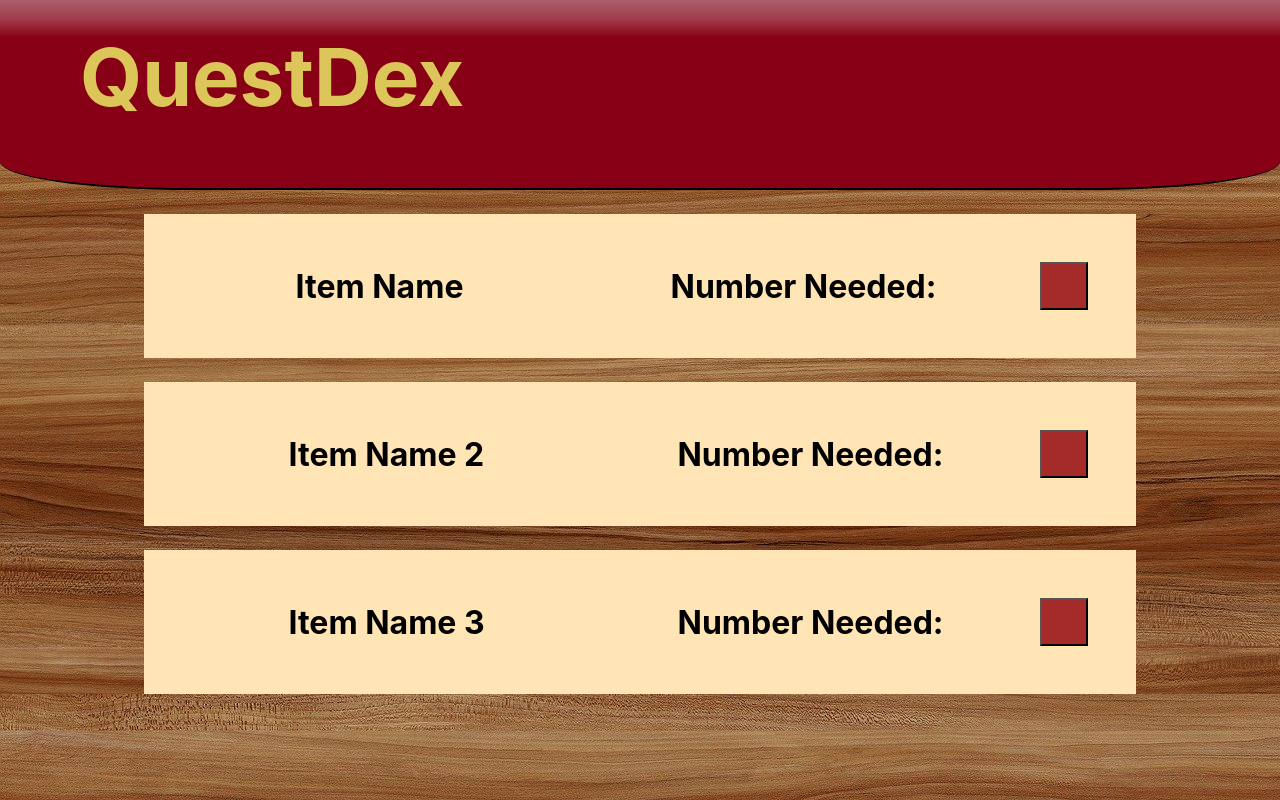
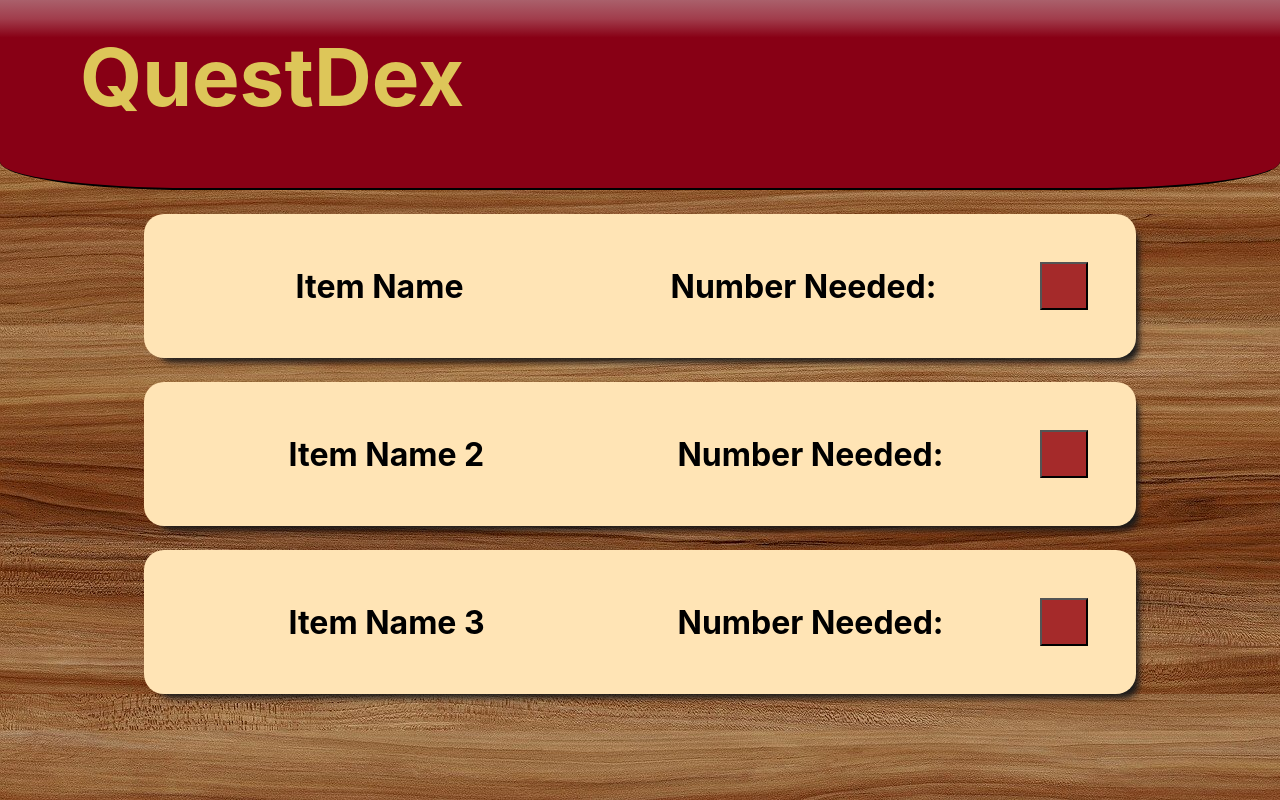
Before and after one commit to YTyler/questdex, a React (Create React App) app: page / in a window 1280 px wide. Built offline with nearby package versions, Linux system fonts and the light colour scheme.

Commit message:
style item

```diff
--- a/src/App.css
+++ b/src/App.css
@@ -45,7 +45,9 @@
   width: 70%;
   margin: 0 auto;
   margin-top: 1em;
+  border-radius: 20px;
   padding: 2em;
+  box-shadow: 8px 9px 6px -5px rgb(27, 27, 27);
 }
 
 .Item section {
```
